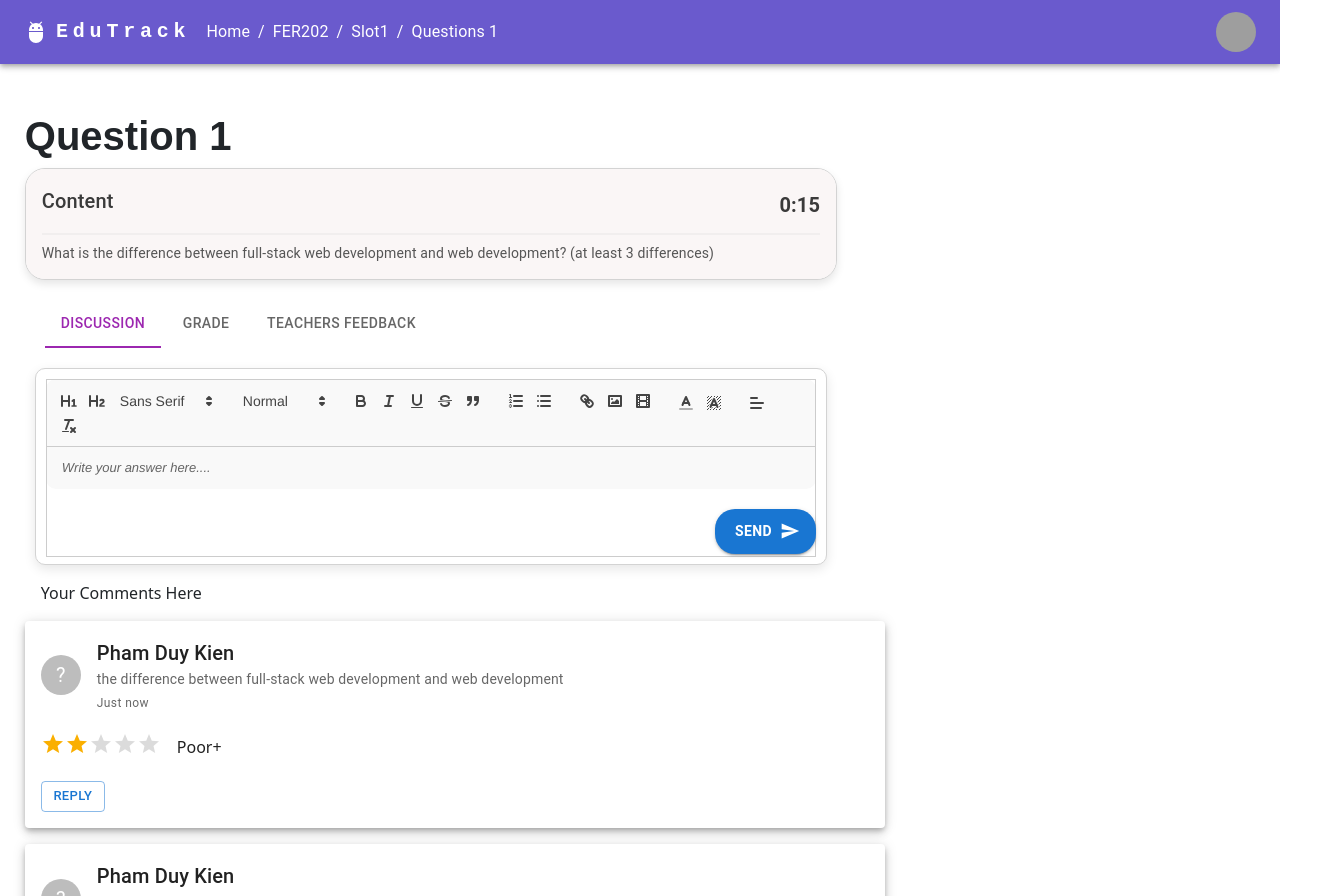
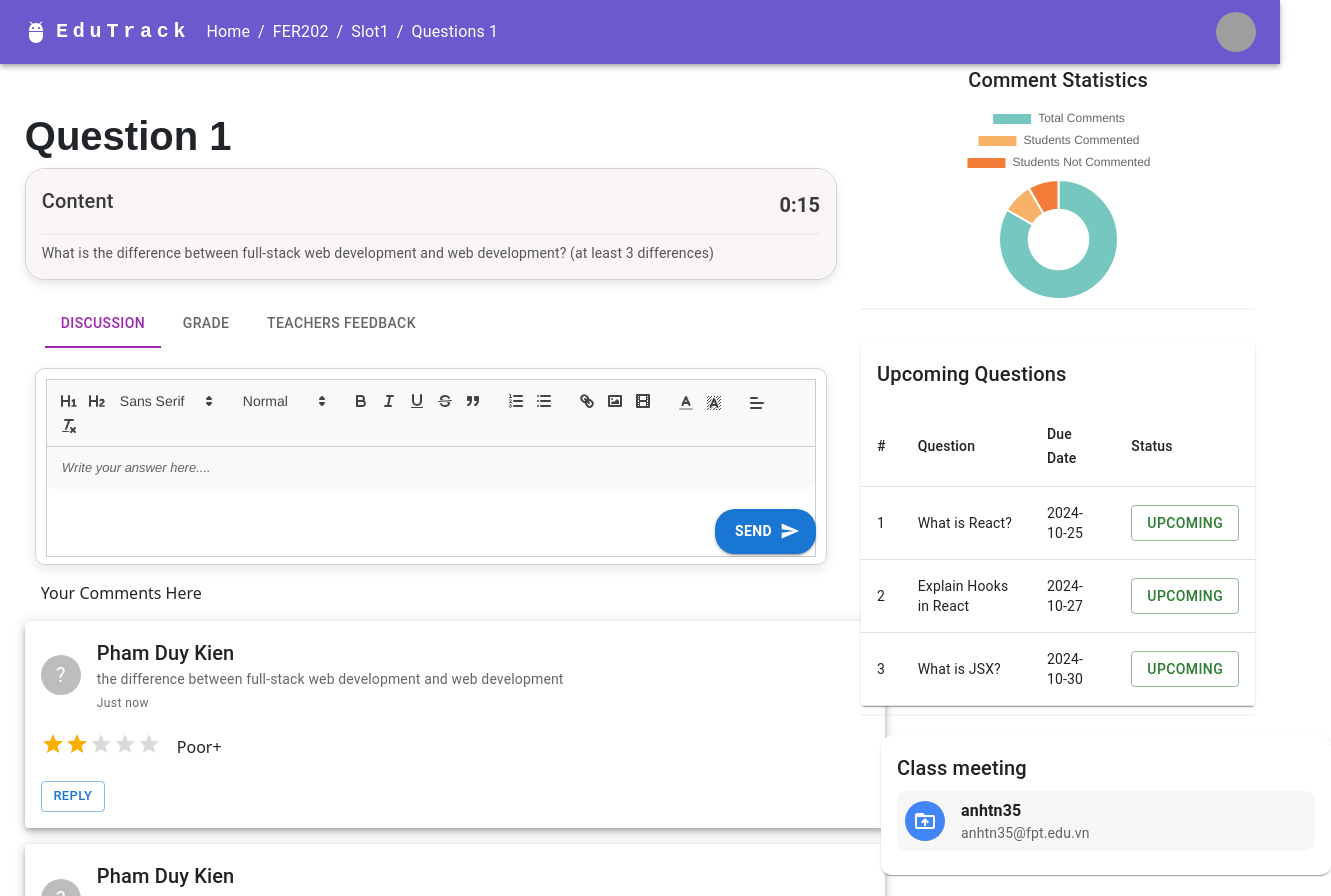
Before and after one commit to PhamKien2803/EDUTRACK-CPL_04_Group03, a React (Vite) app: page /dicussion in a window 1280 px wide. Shown: the top 896 px of the page, 1331 px wide, since content can reach past the window. Built offline with nearby package versions, Linux system fonts and the light colour scheme; grey boxes are pictures that could not be loaded.

Commit message:
Design Col ProgressTracking FE
Update FR

```diff
--- a/package.json
+++ b/package.json
@@ -16,10 +16,12 @@
     "@mui/material": "^6.1.5",
     "axios": "^1.7.7",
     "bootstrap": "^5.3.3",
+    "chart.js": "^4.4.5",
     "json-server": "^1.0.0-beta.3",
     "nodemon": "^3.1.7",
     "react": "^18.3.1",
     "react-bootstrap": "^2.10.5",
+    "react-chartjs-2": "^5.2.0",
     "react-dom": "^18.3.1",
     "react-quill": "^2.0.0",
     "react-redux": "^9.1.2",
--- a/src/components/Answer/Dicussion.tsx
+++ b/src/components/Answer/Dicussions/Dicussion.tsx
@@ -3,7 +3,8 @@ import { Box, Button } from "@mui/material";
 import SendIcon from "@mui/icons-material/Send";
 import ReactQuill from "react-quill";
 import "react-quill/dist/quill.snow.css";
-import Comment from '../../components/Answer/Comment'
+import Comment from "./Comment";
+
 
 
 const modules = {
--- a/src/components/Answer/NavTabs.tsx
+++ b/src/components/Answer/NavTabss/NavTabs.tsx
@@ -3,13 +3,13 @@ import Tabs from '@mui/material/Tabs';
 import Tab from '@mui/material/Tab';
 import Box from '@mui/material/Box';
 import LinearProgress from '@mui/material/LinearProgress';
-import Dicussion from '../../components/Answer/Dicussion';
+import Dicussion from '../Dicussions/Dicussion';
 
 function NavTabs() {
   const [value, setValue] = useState<string>('one');
   const [loading, setLoading] = useState<boolean>(false);
 
-  const handleChange = (event: React.SyntheticEvent, newValue: string) => {
+  const handleChange = (_event: React.SyntheticEvent, newValue: string) => {
     setLoading(true);
     setValue(newValue);
 
--- a/src/components/Answer/ProgressTracker.tsx
+++ b/src/components/Answer/ProgressTracker.tsx
@@ -1,8 +1,22 @@
+import ChartStatistics from "./Tracking/ChartStatistics"
+import ClassMeetingCard from "./Tracking/ClassMeetingCard"
+import UpcomingQuestionsTable from "./Tracking/UpcomingQuestionsTable"
+
 
 function ProgressTracker() {
   return (
     <div>
-
+      <ChartStatistics totalStudents={20} studentsCommented={10}/>
+      <hr style={{
+        border: "1px solid lightgray",
+        margin: "8px auto"
+      }} />
+      <UpcomingQuestionsTable/>
+      <hr style={{
+        border: "1px solid lightgray",
+        margin: "8px auto"
+      }} />
+      <ClassMeetingCard/>
     </div>
   )
 }
--- /dev/null
+++ b/src/components/Answer/Tracking/ChartStatistics.tsx
@@ -0,0 +1,40 @@
+import { Doughnut } from 'react-chartjs-2';
+import { Box, Typography } from '@mui/material';
+import {
+  Chart as ChartJS,
+  ArcElement,
+  Tooltip,
+  Legend,
+} from 'chart.js';
+import React from 'react';
+
+ChartJS.register(ArcElement, Tooltip, Legend);
+
+interface ChartStatisticsProps {
+  totalStudents: number;
+  studentsCommented: number;
+}
+
+const ChartStatistics: React.FC<ChartStatisticsProps> = ({ totalStudents, studentsCommented }) => {
+  const studentsNotCommented = totalStudents - studentsCommented;
+
+  const data = {
+    labels: ['Total Comments', 'Students Commented', 'Students Not Commented'],
+    datasets: [
+      {
+        data: [100, studentsCommented, studentsNotCommented],
+        backgroundColor: ['#76c7c0', '#f7b267', '#f27c38'],
+        hoverBackgroundColor: ['#5aaea6', '#de9d52', '#d96428'],
+      },
+    ],
+  };
+
+  return (
+    <Box sx={{ width: '50%', margin: 'auto'}}>
+      <Typography sx={{ textAlign: 'center' }} variant="h6" gutterBottom>Comment Statistics</Typography>
+      <Doughnut data={data} />
+    </Box>
+  );
+};
+
+export default ChartStatistics;
--- /dev/null
+++ b/src/components/Answer/Tracking/ClassMeetingCard.tsx
@@ -0,0 +1,25 @@
+import { Box, Typography, Card, CardContent, Avatar } from '@mui/material';
+import DriveIcon from '@mui/icons-material/DriveFolderUpload';
+
+const ClassMeetingCard: React.FC = () => {
+    return (
+        <Card sx={{ width: '450px', margin: '20px', borderRadius: '10px' }}>
+            <CardContent>
+                <Typography variant="h6" gutterBottom>
+                    Class meeting
+                </Typography>
+                <Box display="flex" alignItems="center" sx={{ backgroundColor: '#f7f7f7', padding: 1, borderRadius: '10px' }}>
+                    <Avatar sx={{ backgroundColor: '#4285F4', marginRight: 2 }}>
+                        <DriveIcon />
+                    </Avatar>
+                    <Box>
+                        <Typography variant="body1" fontWeight="bold">anhtn35</Typography>
+                        <Typography variant="body2" color="textSecondary">anhtn35@fpt.edu.vn</Typography>
+                    </Box>
+                </Box>
+            </CardContent>
+        </Card>
+    );
+};
+
+export default ClassMeetingCard;
--- /dev/null
+++ b/src/components/Answer/Tracking/UpcomingQuestionsTable.tsx
@@ -0,0 +1,42 @@
+import { Table, TableBody, TableCell, TableContainer, TableHead, TableRow, Paper, Typography, Button } from '@mui/material';
+import React from 'react';
+
+const UpcomingQuestionsTable: React.FC = () => {
+    const upcomingQuestions = [
+        { text: 'What is React?', dueDate: '2024-10-25', status: 'Upcoming' },
+        { text: 'Explain Hooks in React', dueDate: '2024-10-27', status: 'Upcoming' },
+        { text: 'What is JSX?', dueDate: '2024-10-30', status: 'Upcoming' },
+    ];
+
+    return (
+        <TableContainer component={Paper} sx={{ marginTop: 4 }}>
+            <Typography variant="h6" sx={{ margin: 2 }}>Upcoming Questions</Typography>
+            <Table>
+                <TableHead>
+                    <TableRow>
+                        <TableCell>#</TableCell>
+                        <TableCell>Question</TableCell>
+                        <TableCell>Due Date</TableCell>
+                        <TableCell>Status</TableCell>
+                    </TableRow>
+                </TableHead>
+                <TableBody>
+                    {upcomingQuestions.map((question, index) => (
+                        <TableRow key={index}>
+                            <TableCell>{index + 1}</TableCell>
+                            <TableCell>{question?.text}</TableCell>
+                            <TableCell>{question?.dueDate}</TableCell>
+                            <TableCell>
+                                <Button variant="outlined" color="success">
+                                {question?.status}
+                                </Button>
+                            </TableCell>
+                        </TableRow>
+                    ))}
+                </TableBody>
+            </Table>
+        </TableContainer>
+    );
+}
+
+export default UpcomingQuestionsTable;
--- a/src/page/StudentHome/DicussionPage.tsx
+++ b/src/page/StudentHome/DicussionPage.tsx
@@ -1,7 +1,7 @@
 import Breadcrumb from '../../components/HeaderNav/Breadcrumb'
 import Question from '../../components/Answer/Question'
 import ProgressTracker from '../../components/Answer/ProgressTracker'
-import NavTabs from '../../components/Answer/NavTabs'
+import NavTabs from '../../components/Answer/NavTabss/NavTabs'
 
 function DicussionPage() {
 
```
Also changed, not shown: src/components/Answer/Dicussions/Comment.tsx (renamed from src/components/Answer/Comment.tsx), 1 other file (tests, documents, lock files or other folders).
